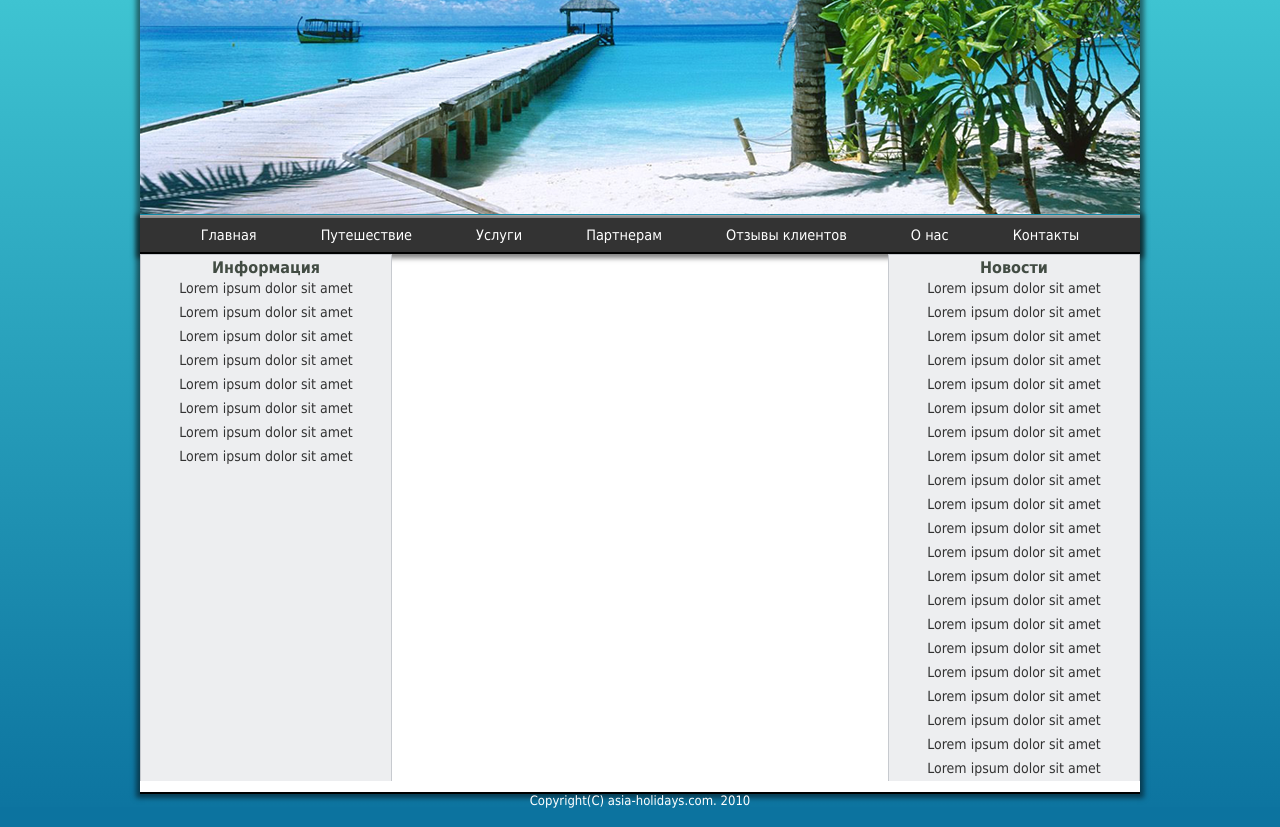
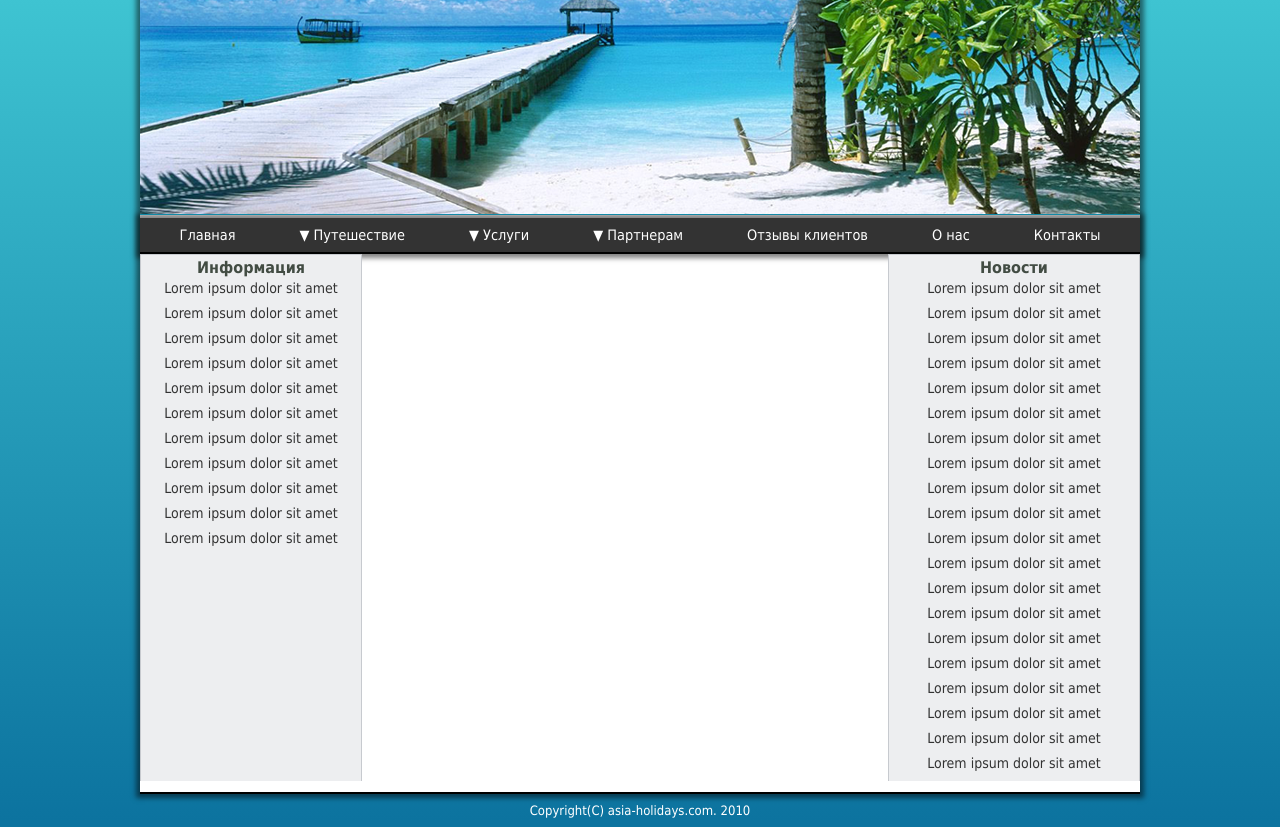
Before and after one commit to NastyaOstapchenko/homework3, a plain HTML site: page index.html in a window 1280 px wide. Shown: the part 199-1026 px from the top of the page. Drawn offline with Linux system fonts and the light colour scheme.

Commit message:
homework3

```diff
--- a/css/style.css
+++ b/css/style.css
@@ -25,10 +25,12 @@ a {
   text-decoration: none;
 }
 
+
 span {
   visibility: hidden;
   position: absolute;
 }
+
 
 .logo {
   float: left;
@@ -62,7 +64,6 @@ span {
   float: left;
   margin: 9px;
 }
-
 
 
 
@@ -139,6 +140,9 @@ span {
 }
 
 
+/*.travelling show-menu li:after {
+  content: "\25bc";
+}*/
 
 
 
@@ -155,8 +159,10 @@ span {
   position: center;
   padding-bottom: 20000px;
   margin-bottom: -20000px;
-  width: 25%;
+  width: 20%;
   float: left;
+  padding-left: 10px;
+  padding-right: 10px;
 }
 
 .empty {
@@ -184,8 +190,8 @@ span {
   font-size: 14px;
   text-align: center;
   color: #333333;
-  line-height: 14px;
-  padding: 5px;
+  line-height: 25px;
+  /*padding: 5px;*/
 }
 
 
@@ -201,4 +207,6 @@ h2 {
   font-size: 13px;
   font-family: Tahoma;
   text-align: center;
+  padding-top: 10px;
+  padding-bottom: 10px;
 }
--- a/index.html
+++ b/index.html
@@ -16,10 +16,10 @@
 
   <div class="header-right">
     <div class="contacts">
-    <p>Наши контакты:</p>
-    <p>+9-098-765-4321</p>
-    <p>+9-0123-456-890</p>
-    <p>info@asia-holidays.com</p>
+      <p>Наши контакты:</p>
+      <p>+9-098-765-4321</p>
+      <p>+9-0123-456-890</p>
+      <p>info@asia-holidays.com</p>
     </div>
     <div class="countries">
     <ul>
@@ -71,7 +71,7 @@
 <nav class="navigation">
 <ul class="menu">
         <li class="main"><a href="Главная">Главная</a></li>
-        <li class="travelling show-menu"><a href="Путешествие">Путешествие</a>
+        <li class="travelling show-menu"><a href="Путешествие"<span> &#9660; </span>Путешествие</a>
           <ul class="sub-menu">
             <li><a href="Путешествие 1">Путешествие 1</a></li>
             <li><a href="Путешествие 2">Путешествие 2</a></li>
@@ -80,7 +80,7 @@
             <li><a href="Путешествие 5">Путешествие 5</a></li>
           </ul>
         </li>
-        <li class="service show-menu"><a href="Услуги">Услуги</a>
+        <li class="service show-menu"><a href="Услуги" <span> &#9660; </span>Услуги</a>
           <ul class="sub-menu">
             <li><a href="Услуга 1">Услуга 1</a></li>
             <li><a href="Услуга 2">Услуга 2</a></li>
@@ -89,7 +89,7 @@
             <li><a href="Услуга 5">Услуга 5</a></li>
           </ul>
         </li>
-        <li class="partners show-menu"><a href="Партнерам">Партнерам</a>
+        <li class="partners show-menu"><a href="Партнерам" <span> &#9660; </span>Партнерам</a>
           <ul class="sub-menu">
             <li><a href="Партнерам 1">Партнерам 1</a></li>
             <li><a href="Партнерам 2">Партнерам 2</a></li>
@@ -145,6 +145,10 @@
     <p>Lorem ipsum dolor sit amet</p>
     <p>Lorem ipsum dolor sit amet</p>
     <p>Lorem ipsum dolor sit amet</p>
+    <p>Lorem ipsum dolor sit amet
+Lorem ipsum dolor sit amet
+Lorem ipsum dolor sit amet
+</p>
   </div>
 </div>
 
```
